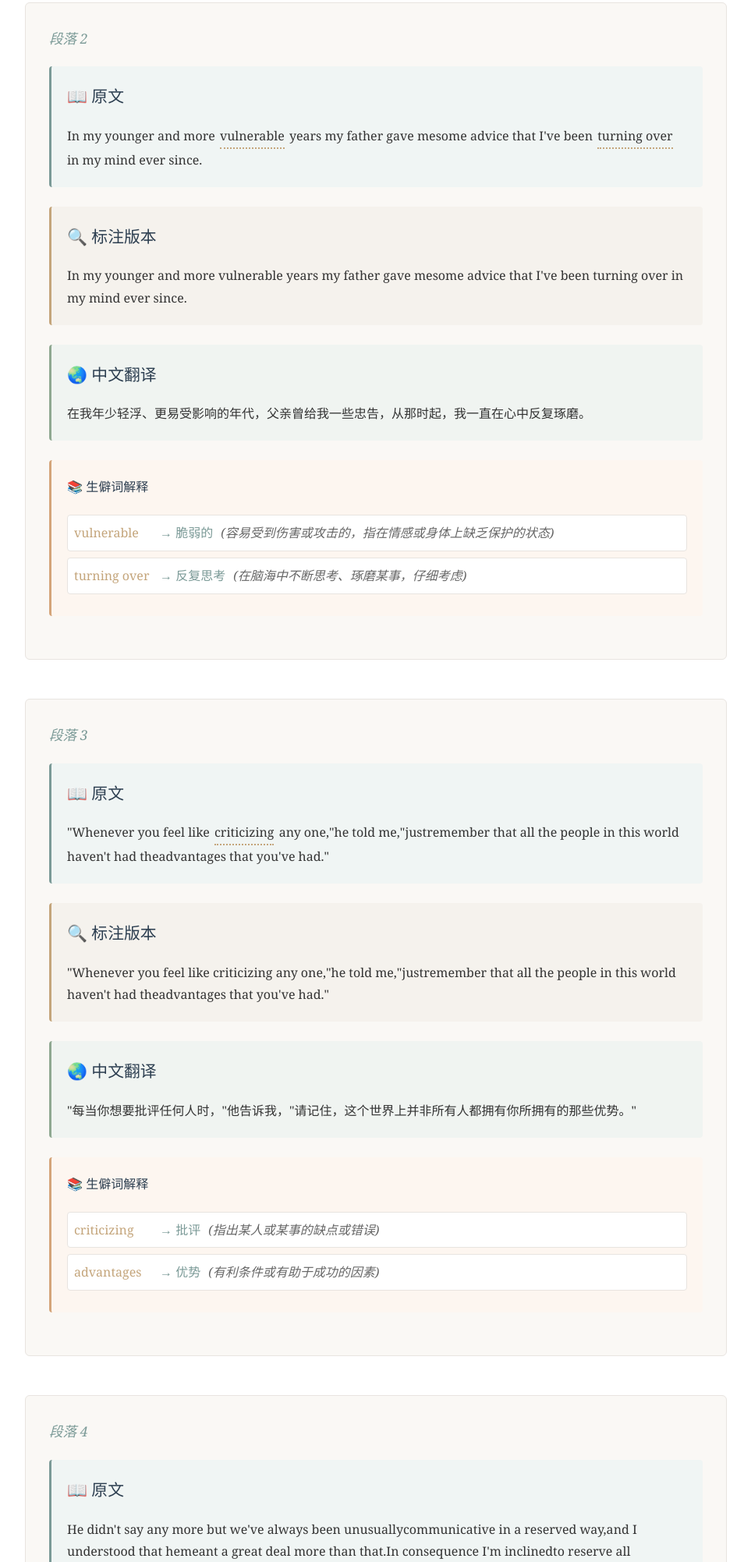
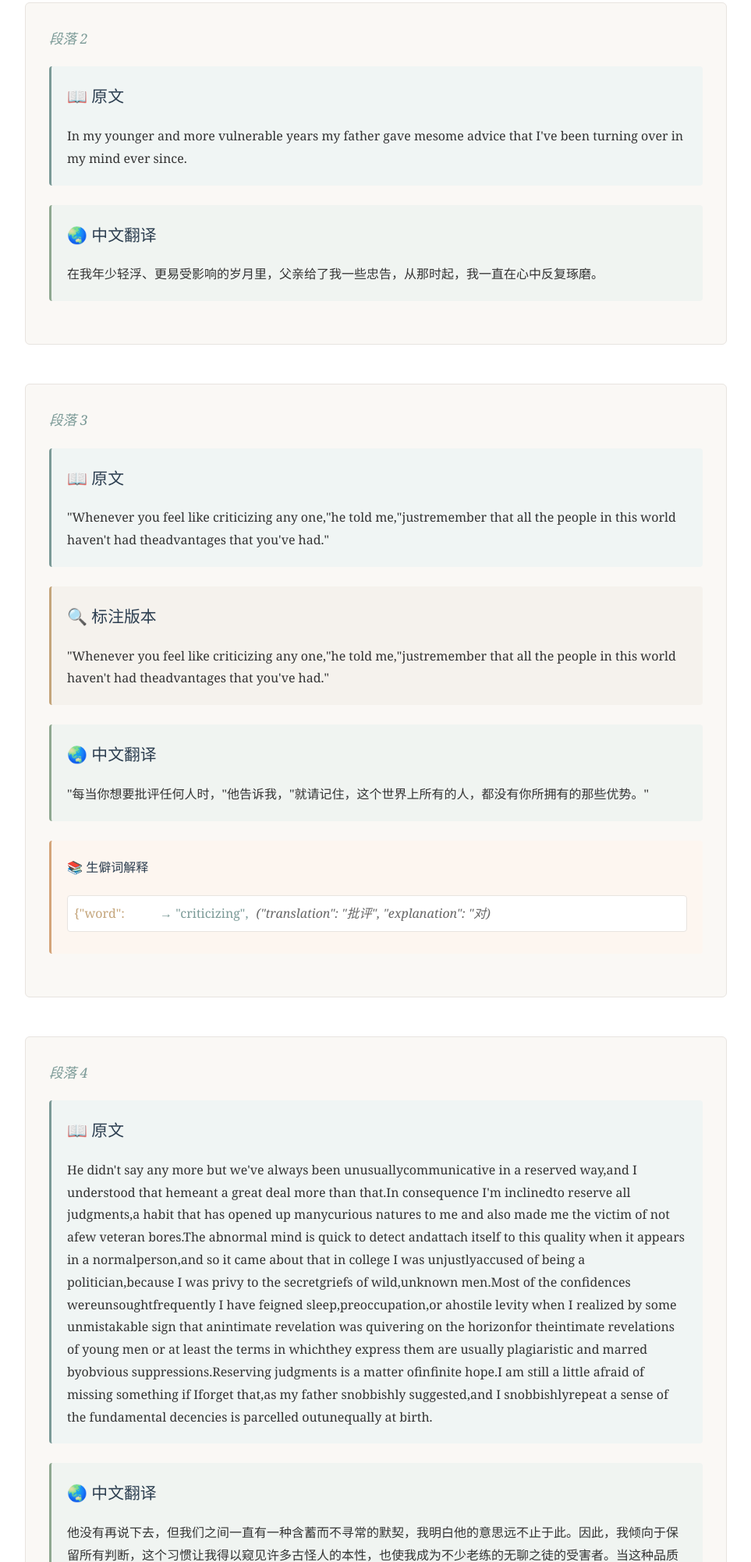
Before and after one commit to songofhawk/artifacts, a plain HTML site: page artifacts/iread/The_Great_Gatesby.html in a window 1280 px wide. Shown: the part 797-2800 px from the top of the page at 78% size, without its empty margins (158-1121 px from the left). Drawn offline with Linux system fonts and the light colour scheme.

Commit message:
fix: 修复第6段翻译错误

```diff
--- a/artifacts/iread/The_Great_Gatesby.html
+++ b/artifacts/iread/The_Great_Gatesby.html
@@ -248,38 +248,16 @@
 
             <div class="original">
                 <h2>📖 原文</h2>
-                In my younger and more <span class="annotated-word">vulnerable<span class="word-annotation">脆弱的: 容易受到伤害或攻击的，指在情感或身体上缺乏保护的状态</span></span> years my father gave mesome advice that I&#x27;ve been <span class="annotated-word">turning over<span class="word-annotation">反复思考: 在脑海中不断思考、琢磨某事，仔细考虑</span></span> in my mind ever since.
+                In my younger and more vulnerable years my father gave mesome advice that I&#x27;ve been turning over in my mind ever since.
             </div>
 
-
-            <div class="annotated">
-                <h2>🔍 标注版本</h2>
-                In my younger and more vulnerable years my father gave mesome advice that I've been turning over in my mind ever since.
-            </div>
 
 
             <div class="translation">
                 <h2>🌏 中文翻译</h2>
-                在我年少轻浮、更易受影响的年代，父亲曾给我一些忠告，从那时起，我一直在心中反复琢磨。
+                在我年少轻浮、更易受影响的岁月里，父亲给了我一些忠告，从那时起，我一直在心中反复琢磨。
             </div>
 
-
-            <div class="difficult-words">
-                <h4>📚 生僻词解释</h4>
-
-                <div class="word-item">
-                    <span class="word">vulnerable</span>
-                    <span class="word-translation">→ 脆弱的</span>
-                    <span class="word-explanation">(容易受到伤害或攻击的，指在情感或身体上缺乏保护的状态)</span>
-                </div>
-
-                <div class="word-item">
-                    <span class="word">turning over</span>
-                    <span class="word-translation">→ 反复思考</span>
-                    <span class="word-explanation">(在脑海中不断思考、琢磨某事，仔细考虑)</span>
-                </div>
-
-            </div>
 
         </div>
 
@@ -288,7 +266,7 @@
 
             <div class="original">
                 <h2>📖 原文</h2>
-                &quot;Whenever you feel like <span class="annotated-word">criticizing<span class="word-annotation">批评: 指出某人或某事的缺点或错误</span></span> any one,&quot;he told me,&quot;justremember that all the people in this world haven&#x27;t had theadvantages that you&#x27;ve had.&quot;
+                &quot;Whenever you feel like criticizing any one,&quot;he told me,&quot;justremember that all the people in this world haven&#x27;t had theadvantages that you&#x27;ve had.&quot;
             </div>
 
 
@@ -300,7 +278,7 @@
 
             <div class="translation">
                 <h2>🌏 中文翻译</h2>
-                &#34;每当你想要批评任何人时，&#34;他告诉我，&#34;请记住，这个世界上并非所有人都拥有你所拥有的那些优势。&#34;
+                &#34;每当你想要批评任何人时，&#34;他告诉我，&#34;就请记住，这个世界上所有的人，都没有你所拥有的那些优势。&#34;
             </div>
 
 
@@ -308,15 +286,9 @@
                 <h4>📚 生僻词解释</h4>
 
                 <div class="word-item">
-                    <span class="word">criticizing</span>
-                    <span class="word-translation">→ 批评</span>
-                    <span class="word-explanation">(指出某人或某事的缺点或错误)</span>
-                </div>
-
-                <div class="word-item">
-                    <span class="word">advantages</span>
-                    <span class="word-translation">→ 优势</span>
-                    <span class="word-explanation">(有利条件或有助于成功的因素)</span>
+                    <span class="word">{"word":</span>
+                    <span class="word-translation">→ "criticizing",</span>
+                    <span class="word-explanation">("translation": "批评", "explanation": "对)</span>
                 </div>
 
             </div>
@@ -335,7 +307,7 @@
 
             <div class="translation">
                 <h2>🌏 中文翻译</h2>
-                他没有再多说什么，但我们之间一向有一种含蓄而异常的默契，我明白他的言外之意远不止于此。因此，我倾向于保留一切判断，这个习惯让我得以窥见许多古怪的本性，也使我成为不少老练无聊之人的受害者。当这种品质出现在正常人身上时，异常的心灵会迅速察觉并依附于它。因此，在大学里，我因为知晓那些放荡不羁的陌生人的秘密悲伤，而不公正地被指责为政客。大多数的倾诉都是我不曾寻求的——当我通过某些明确的迹象意识到亲密的告白即将到来时，我常常假装睡觉、心不在焉，或表现出一种敌意的轻浮——因为年轻人的亲密告白，或者至少是他们表达的方式，通常是抄袭来的，并且因明显的隐瞒而受损。保留判断是一种无限希望的事情。如果我忘记了这一点，我仍然有点害怕会错过什么，正如我父亲势利地暗示的那样，我也势利地重复说，一种基本的体面感在出生时就被不平等地分配了。
+                他没有再说下去，但我们之间一直有一种含蓄而不寻常的默契，我明白他的意思远不止于此。因此，我倾向于保留所有判断，这个习惯让我得以窥见许多古怪人的本性，也使我成为不少老练的无聊之徒的受害者。当这种品质出现在正常人身上时，不正常的心灵会迅速察觉并依附于它。因此在大学里，我曾被不公正地指责为政客，因为我了解那些狂野而不为人知的男人们内心的秘密悲伤。大多数的倾诉都是我不曾寻求的——当我通过某些确凿的迹象意识到亲密的告白即将到来时，我常常假装睡觉、心不在焉或表现出一种轻蔑的戏谑——因为年轻人的亲密告白，或者至少是他们表达这些告白的方式，通常是抄袭来的，并且因明显的隐瞒而有所缺陷。保留判断是一种无限希望的事情。如果我忘记了这一点，我仍然有点害怕会错过什么，正如我父亲势利地暗示的那样，而我也势利地重复道：一种基本得体的感觉在出生时就被不平等地分配了。
             </div>
 
 
@@ -353,7 +325,7 @@
 
             <div class="translation">
                 <h2>🌏 中文翻译</h2>
-                而且，在我这样吹嘘了自己的宽容之后，我不得不承认这种宽容是有限度的。行为可能建立在坚硬的岩石上或潮湿的沼泽上，但过了某个程度后，我就不再关心它建立在什么基础上了。去年秋天我从东部回来时，我感到希望世界能永远保持一致，处于一种道德上的警觉状态；我不再想要那些混乱的冒险，不再想要那些对人心特权的窥视。只有盖茨比，那个给这本书命名的人，例外于我的这种反应——盖茨比，他代表了我由衷鄙视的一切。如果个性是一系列连续成功的姿态，那么他身上有种华丽的东西，一种对生活承诺的高度敏感，就好像他与那些能记录万里之外地震的精密机器有着某种关联。这种反应力与那种被冠以&#34;创造性气质&#34;之名的软弱易感性毫无关系——它是一种非凡的希望天赋，一种浪漫的准备状态，是我在任何其他人身上从未发现过，而且以后也不可能再找到的。不——盖茨比最终还不错；是那些侵蚀盖茨比的东西，是他梦想之后漂浮的污浊尘埃，暂时使我对人类那些徒劳的悲伤和短暂的兴奋失去了兴趣。
+                而且，在我这样吹嘘了自己的宽容之后，我不得不承认宽容是有限度的。行为可能建立在坚硬的岩石上，也可能建立在潮湿的沼泽中，但过了某个限度之后，我就不在乎它建立在什么基础上了。去年秋天我从东部回来时，我觉得我希望世界永远保持一致，处于一种道德警觉的状态；我不再想要那些狂野的旅行，不再想要那些窥探人类内心的特权。只有盖茨比，那个以他的名字为本书命名的人，不在我的反应之列——盖茨比，他代表了我真心鄙视的一切。如果人格是一系列连续不断成功姿态的表现，那么他身上有种华丽的东西，一种对生活承诺的高度敏感性，就好像他与那些能记录万里之外地震的精密机器有某种关系。这种反应能力与那种被美其名曰&#34;创造性气质&#34;的软弱易感性毫无关系——它是一种非凡的希望天赋，一种浪漫的准备状态，是我在任何其他人身上从未找到过，而且将来也不大可能再找到的。不——盖茨比最终证明是没问题的；是那些吞噬盖茨比的东西，是那些漂浮在他的梦想之后的污浊尘埃，暂时使我失去了对人类那些徒劳的悲伤和短暂的兴奋的兴趣。
             </div>
 
 
@@ -371,7 +343,7 @@
 
             <div class="translation">
                 <h2>🌏 中文翻译</h2>
-                翻译失败
+                我家在这个中西部城市已经三代都是显赫富裕的人家。卡拉威家算得上是个大家族，我们有个传统，说我们是巴克卢公爵的后裔，但我家族的真正奠基人是我祖父的哥哥，他于一八五一年来到这里，在南北战争时找了个替身，并开创了我父亲今天仍在经营的五金批发生意。我从未见过这位伯祖父，但据说我长得很像他，尤其是挂在我父亲办公室里那幅相当严肃的画。我于一九一五年从纽黑文毕业，比我父亲晚了整整二十五年，之后不久，我参加了那场被推迟的日耳曼民族大迁徙，即所谓的世界大战。我非常喜欢那次反击战，以至于回来后变得焦躁不安。中西部不再是世界的温暖中心，反而像是宇宙的边缘，所以我决定去东部学习债券生意。我认识的人都在做债券生意，所以我想这个行业应该还能多养活一个单身汉。我的所有姑姑姑父和叔叔婶婶都对此进行了商议，仿佛在为我选择一所预科学校，最后他们带着非常严肃、犹豫的表情说，&#34;呃—好吧&#34;。父亲同意资助我一年，经过各种拖延后，我于一九二二年春天来到了东部，我当时以为这是永久的。
             </div>
 
 
@@ -382,8 +354,8 @@
             <strong>📊 统计信息:</strong><br>
             📝 总段落数: 6 |
             📖 总单词数: 614 |
-            🔤 生僻词数: 4 |
-            🆔 唯一生僻词: 4
+            🔤 生僻词数: 1 |
+            🆔 唯一生僻词: 1
         </div>
 
         <script>
```
